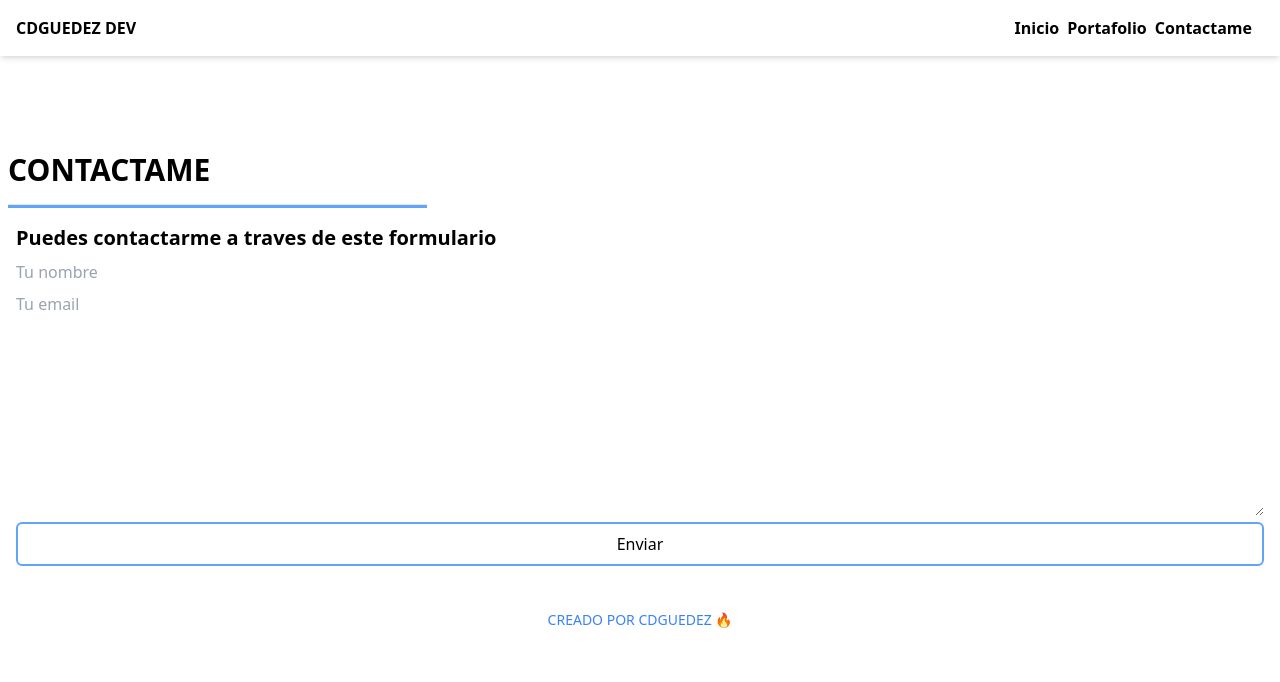
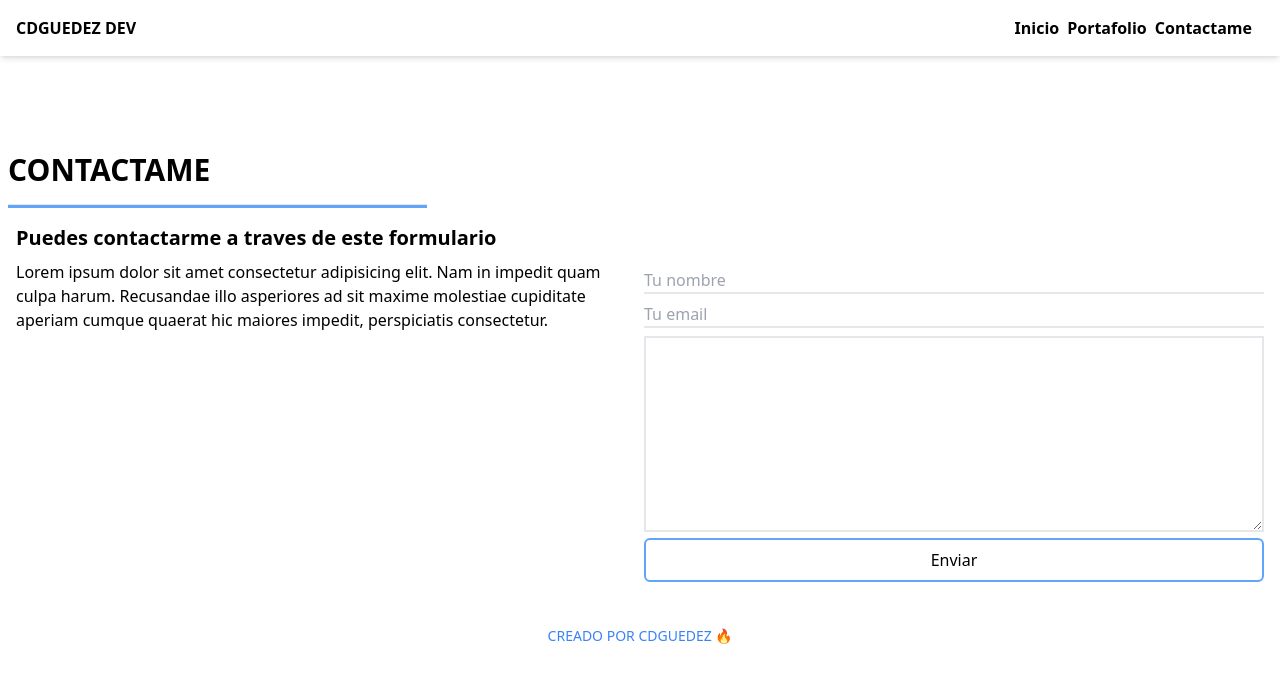
Before and after one commit to cdguedez/portfolio, a React (Vite) app: page /portfolio/contact in a window 1280 px wide. Shown: the top 682 px of the page. Built offline with nearby package versions, Linux system fonts and the light colour scheme.

Commit message:
[FEATURE] add content in contact pages

```diff
--- a/src/components/Input.jsx
+++ b/src/components/Input.jsx
@@ -4,7 +4,7 @@ const Input = ({ name, type, ...props }) => {
   return (
     <div className='my-2'>
       <input
-        className='w-full'
+        className='w-full outline-none border-b-2 hover:border-blue-300 hover:rounded-md transition-all'
         type={type}
         name={name}
         {...props}
--- a/src/pages/Contact.jsx
+++ b/src/pages/Contact.jsx
@@ -34,6 +34,10 @@ const Contact = () => {
           title='contactame'
           subTitle='Puedes contactarme a traves de este formulario'
         />
+        <div className='grid gap-2 grid-cols-1 md:grid-cols-2'>
+          <div>
+            Lorem ipsum dolor sit amet consectetur adipisicing elit. Nam in impedit quam culpa harum. Recusandae illo asperiores ad sit maxime molestiae cupiditate aperiam cumque quaerat hic maiores impedit, perspiciatis consectetur.
+          </div>
           <form onSubmit={handleSubmit}>
             <Input
               type='text'
@@ -48,12 +52,13 @@ const Contact = () => {
               onChange={handleChange}
             />
             <div>
-            <textarea className='w-full' rows='8' name='subject' onChange={handleChange} value={values.subject} />
+              <textarea className='w-full outline-none border-2' rows='8' name='subject' onChange={handleChange} value={values.subject} />
             </div>
             <div>
               <Button border full>Enviar</Button>
             </div>
           </form>
+        </div>
       </article>
     </>
   )
```
Lines whose indentation alone changed are shown as unchanged.
